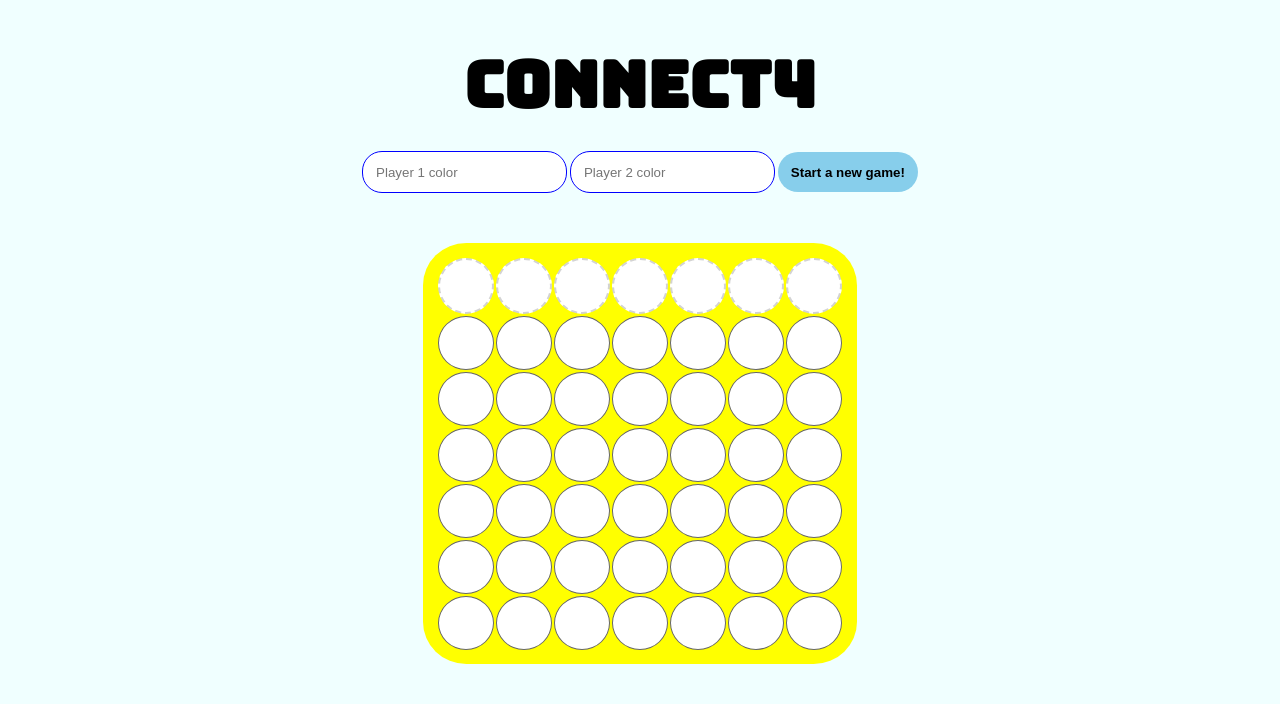
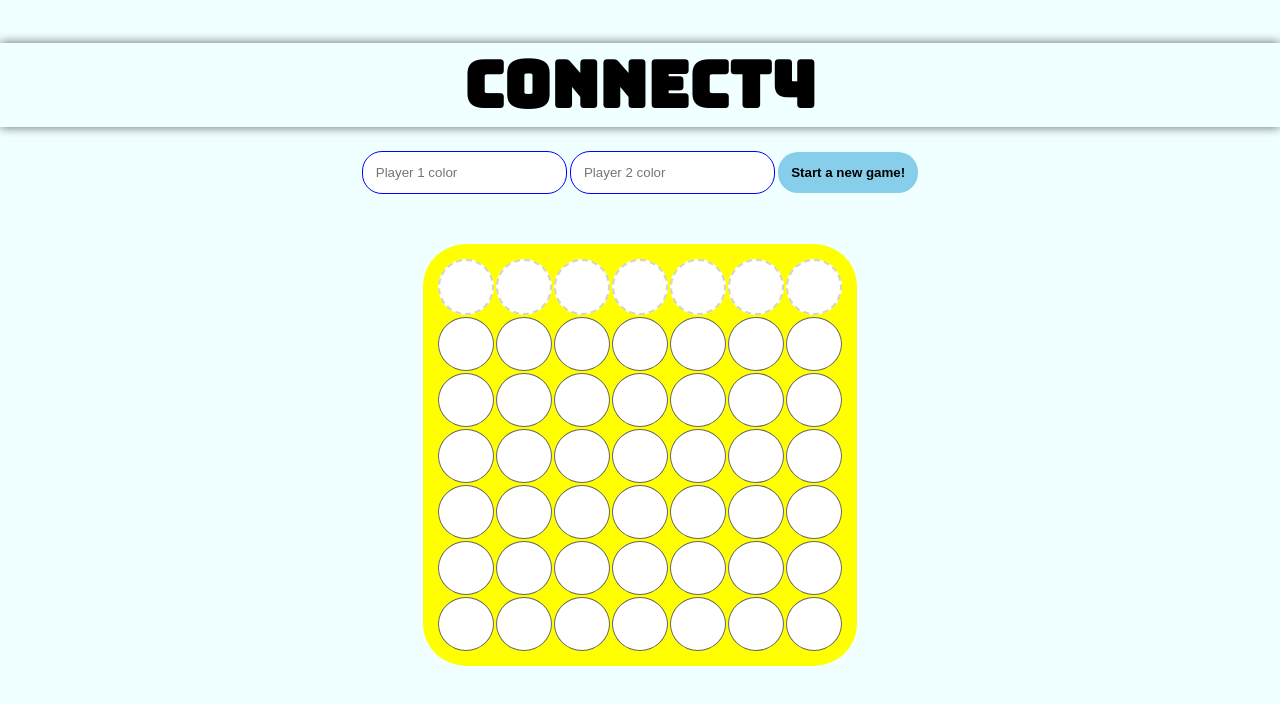
Before and after one commit to KiaMorelos/12_2_Refactored-Connect4, a plain HTML site: page index.html in a window 1280 px wide. Both pictures are taken after a click on the button "Start a new game!". Drawn offline with Linux system fonts and the light colour scheme.

Commit message:
a few more style adjustments

```diff
--- a/connect4.css
+++ b/connect4.css
@@ -2,12 +2,19 @@ body {
   font-family:'Bungee', Helvetica, sans-serif;
   text-align: center;
   background-color: azure;
+  margin:0;
 }
 
 h1 {
   text-align: center;
   font-size: 5vw;
   margin-bottom: 0;
+  box-shadow: 0px 0px 10px 0px rgba(0, 0, 0, 0.6);
+  width:100%;
+  padding-left: 0;
+  padding-right: 0;
+  margin-left: 0;
+  margin-right: 0;
 }
 
 /* game board table */
@@ -95,7 +102,7 @@ input {
 }
 
 #column-top td:hover {
-  background-color: gold;
+  background-color: lightpink;
 }
 
 .noClicking {
--- a/refactor.js
+++ b/refactor.js
@@ -171,8 +171,8 @@ class ComputerPlayer {
 
 const startButton = document.getElementById("startNew");
 startButton.addEventListener("click", function(evt){
- let playerOne = new Player(document.getElementById("playerOne").value)
- let playerTwo = new ComputerPlayer(document.getElementById("playerTwo").value)
+ let playerOne = new Player(document.getElementById("playerOne").value.split(" ").join(""))
+ let playerTwo = new ComputerPlayer(document.getElementById("playerTwo").value.split(" ").join(""))
  new Game(playerOne, playerTwo)
  let board = document.getElementById("board")
  if(board.classList.value === "noClicking"){
```
